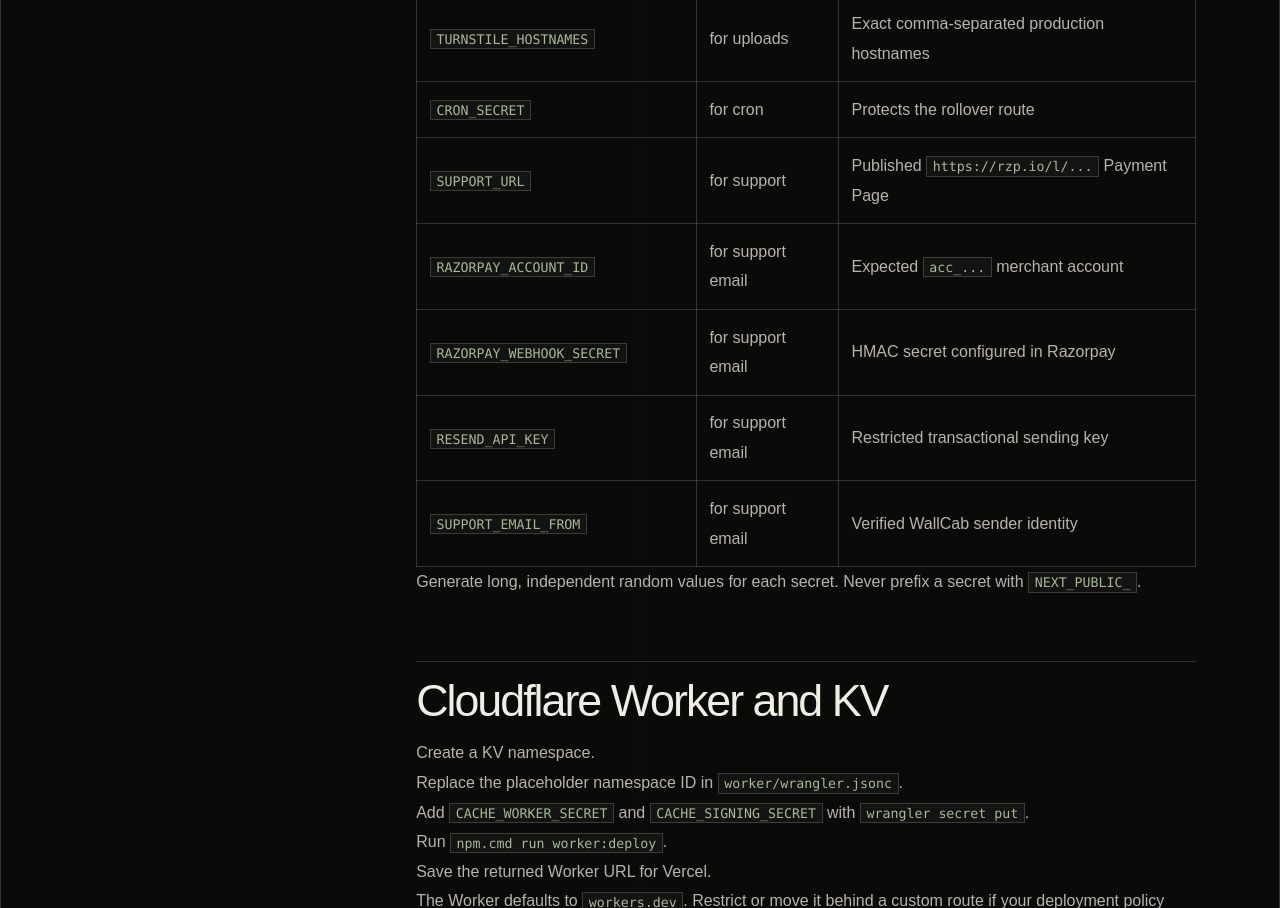
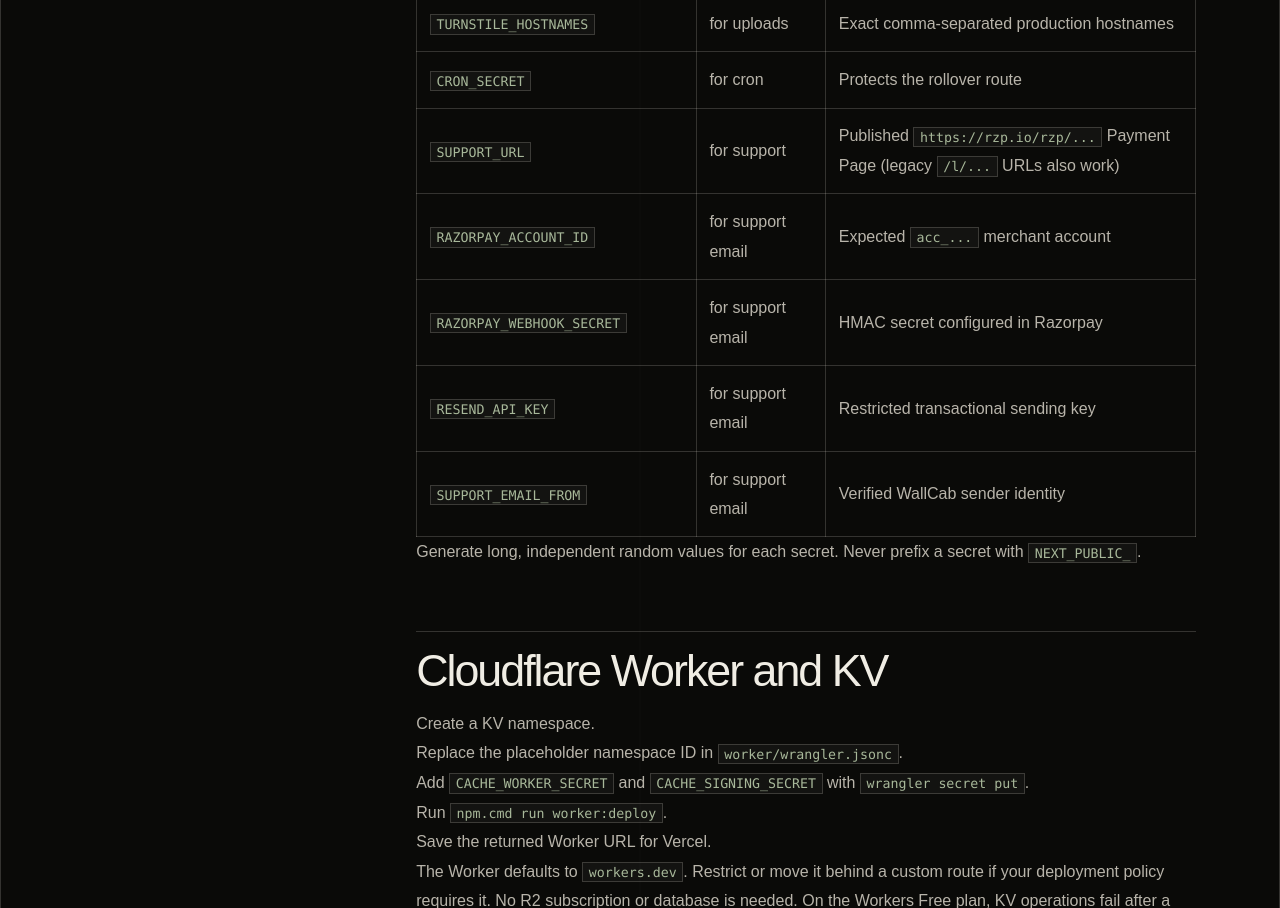
Before and after one commit to dhruvgugnani/wallcab, a Next.js app: page /docs/self-hosting in a window 1280 px wide. Shown: the part 1700-2608 px from the top of the page. Built offline with nearby package versions, Linux system fonts and the light colour scheme; no server answers; a web font is replaced by a local one.

Commit message:
fix: support current Razorpay page links

```diff
--- a/package.json
+++ b/package.json
@@ -59,8 +59,8 @@
     "wrangler": "^4.114.0"
   },
   "overrides": {
-    "brace-expansion": "5.0.8",
-    "minimatch": "10.2.5",
+    "brace-expansion": "5.0.9",
+    "minimatch": "10.2.6",
     "postcss": "$postcss",
     "sharp": "$sharp",
     "tmp": "0.2.7",
--- a/src/app/docs/self-hosting/page.mdx
+++ b/src/app/docs/self-hosting/page.mdx
@@ -48,7 +48,7 @@ Open `http://localhost:3000`. Without cache environment variables, the wallpaper
 | `TURNSTILE_SECRET` | for uploads | Server-side Turnstile verification secret |
 | `TURNSTILE_HOSTNAMES` | for uploads | Exact comma-separated production hostnames |
 | `CRON_SECRET` | for cron | Protects the rollover route |
-| `SUPPORT_URL` | for support | Published `https://rzp.io/l/...` Payment Page |
+| `SUPPORT_URL` | for support | Published `https://rzp.io/rzp/...` Payment Page (legacy `/l/...` URLs also work) |
 | `RAZORPAY_ACCOUNT_ID` | for support email | Expected `acc_...` merchant account |
 | `RAZORPAY_WEBHOOK_SECRET` | for support email | HMAC secret configured in Razorpay |
 | `RESEND_API_KEY` | for support email | Restricted transactional sending key |
--- a/src/server/support.ts
+++ b/src/server/support.ts
@@ -1,4 +1,4 @@
-const shortPaymentPagePath = /^\/l\/[A-Za-z0-9_-]+$/;
+const shortPaymentPagePath = /^\/(?:l|rzp)\/[A-Za-z0-9_-]+$/;
 const longPaymentPagePath = /^\/pl_[A-Za-z0-9]+\/view$/;
 
 export function parseSupportUrl(value: string | undefined): string | null {
```
Also changed, not shown: 3 other files (tests, documents, lock files or other folders).
